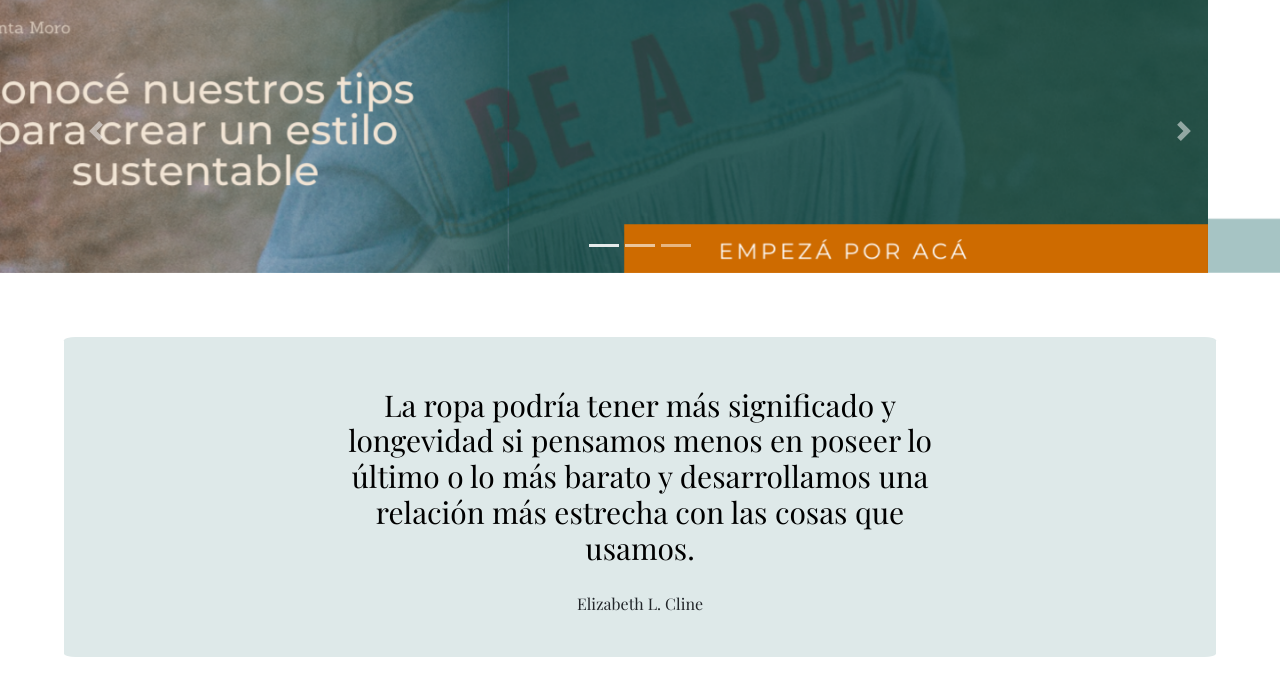
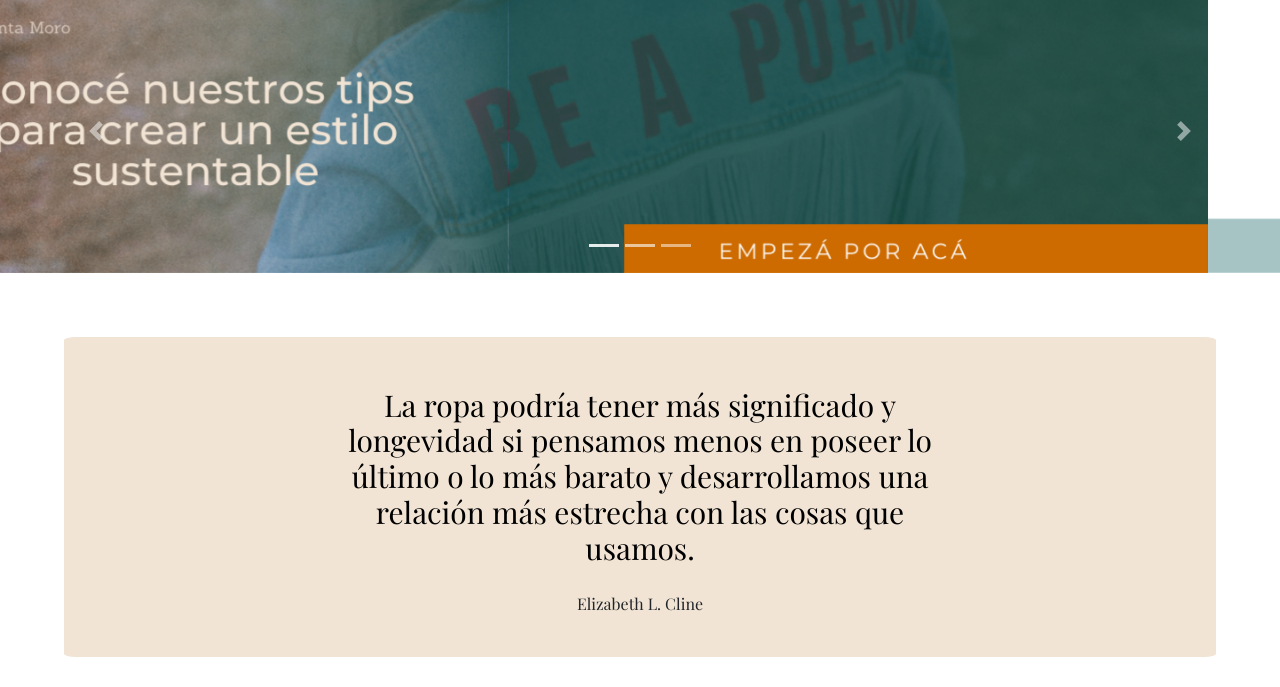
Before and after one commit to coti-orias/sustentabilidadconestilo, a website: page index.html in a window 1280 px wide. Shown: the part 113-800 px from the top of the page. Drawn offline with nearby package versions, Linux system fonts and the light colour scheme; a web font is replaced by a local one.

Commit message:
Changed background color to quote box

```diff
--- a/css/style.css
+++ b/css/style.css
@@ -514,7 +514,7 @@ hr.beautiful-line {
   flex-wrap: wrap;
   margin: 4em;
   height: 40vh;
-  background-color: #dee9e9;
+  background-color: #F1E4D4;
   border-radius: 1%;
   padding: 15px 10%;
   align-content: center;
```
